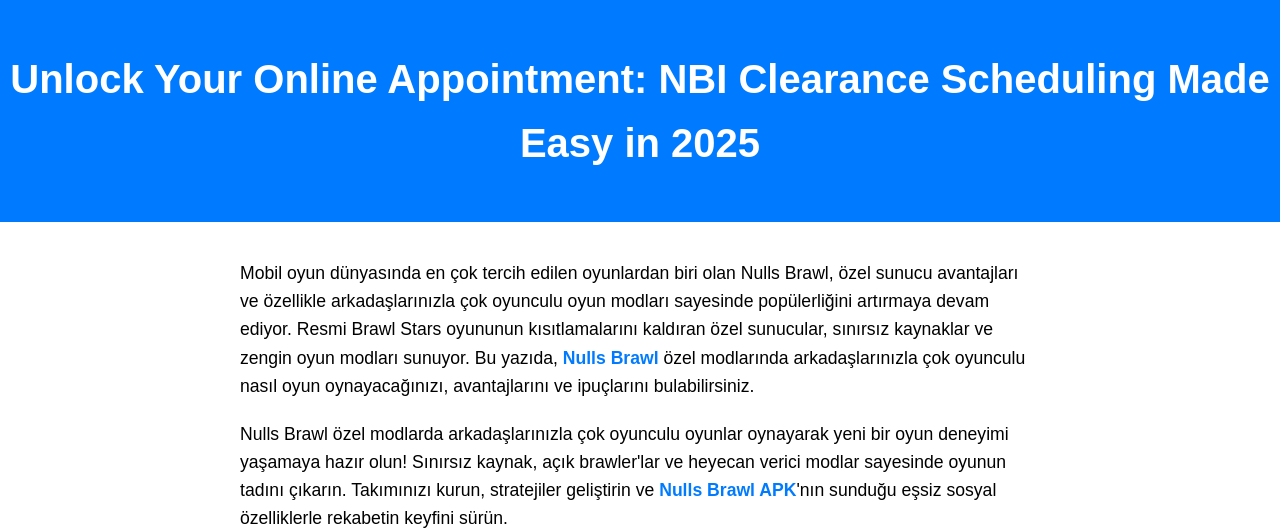
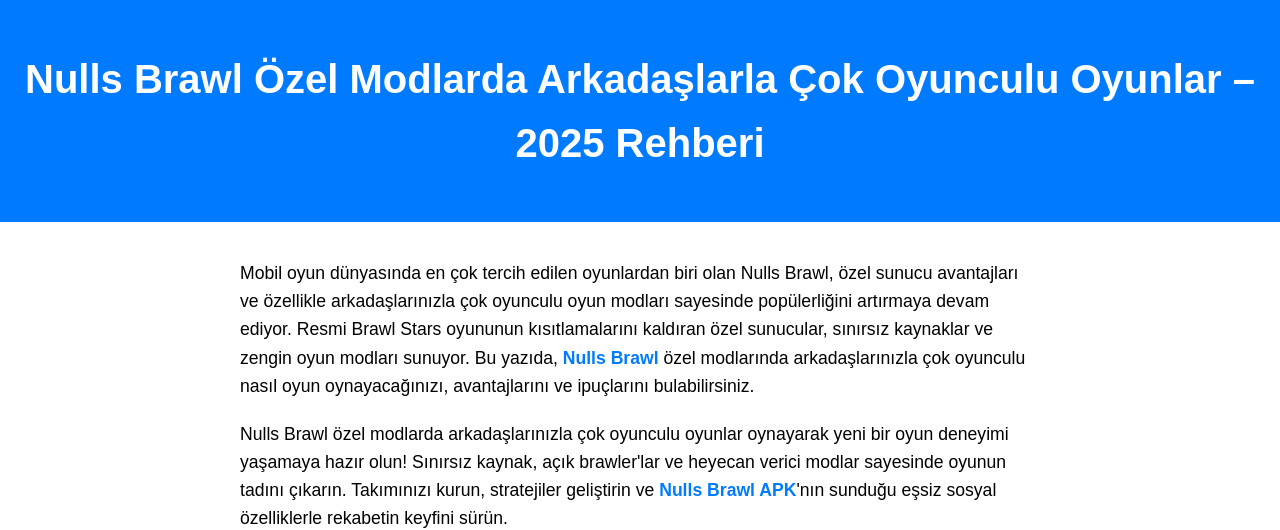
Before and after one commit to itsjamesscott/nullsbrawlgame, a plain HTML site: page index.html in a window 1280 px wide. Shown: the top 530 px of the page. Drawn offline with Linux system fonts and the light colour scheme.

Commit message:
Update index.html

```diff
--- a/index.html
+++ b/index.html
@@ -48,7 +48,7 @@
 <body>
 
   <header>
-    <h1>Unlock Your Online Appointment: NBI Clearance Scheduling Made Easy in 2025</h1>
+    <h1>Nulls Brawl Özel Modlarda Arkadaşlarla Çok Oyunculu Oyunlar – 2025 Rehberi</h1>
    </header>
   <main>
 
```
